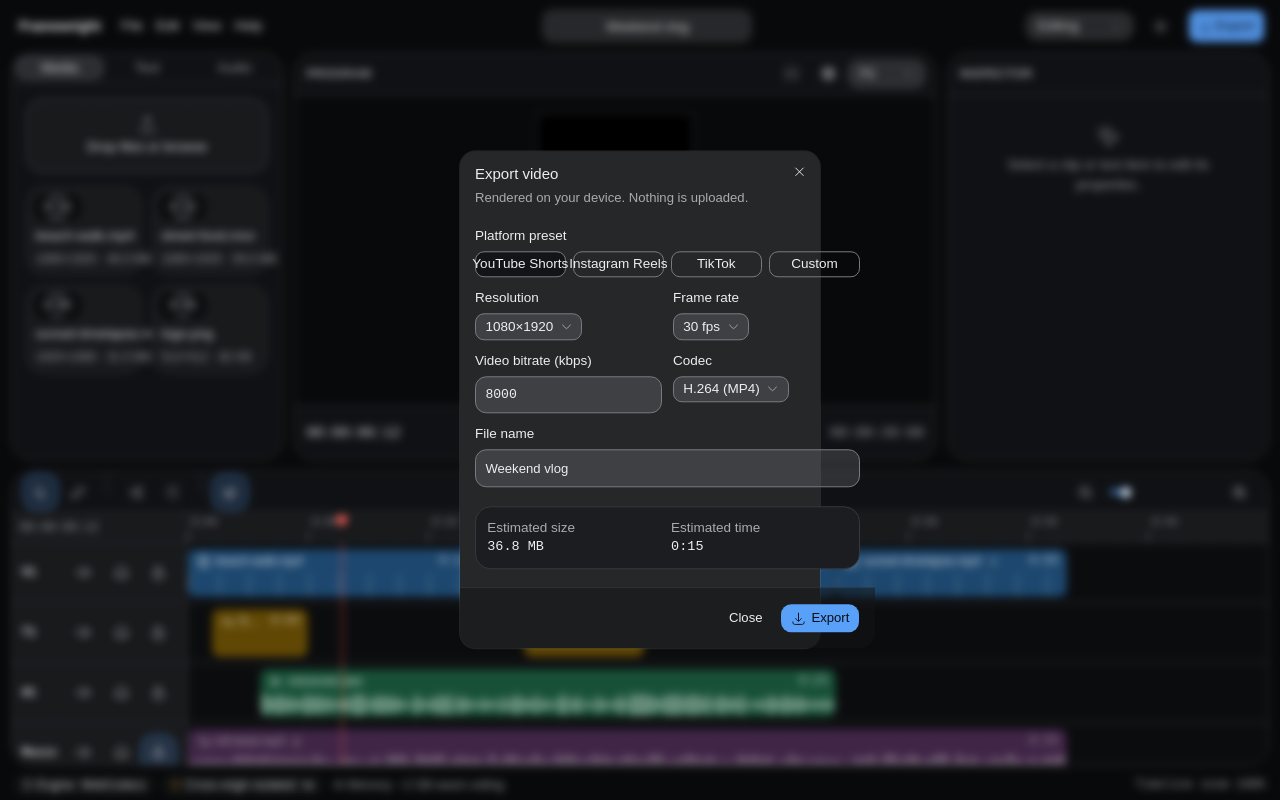
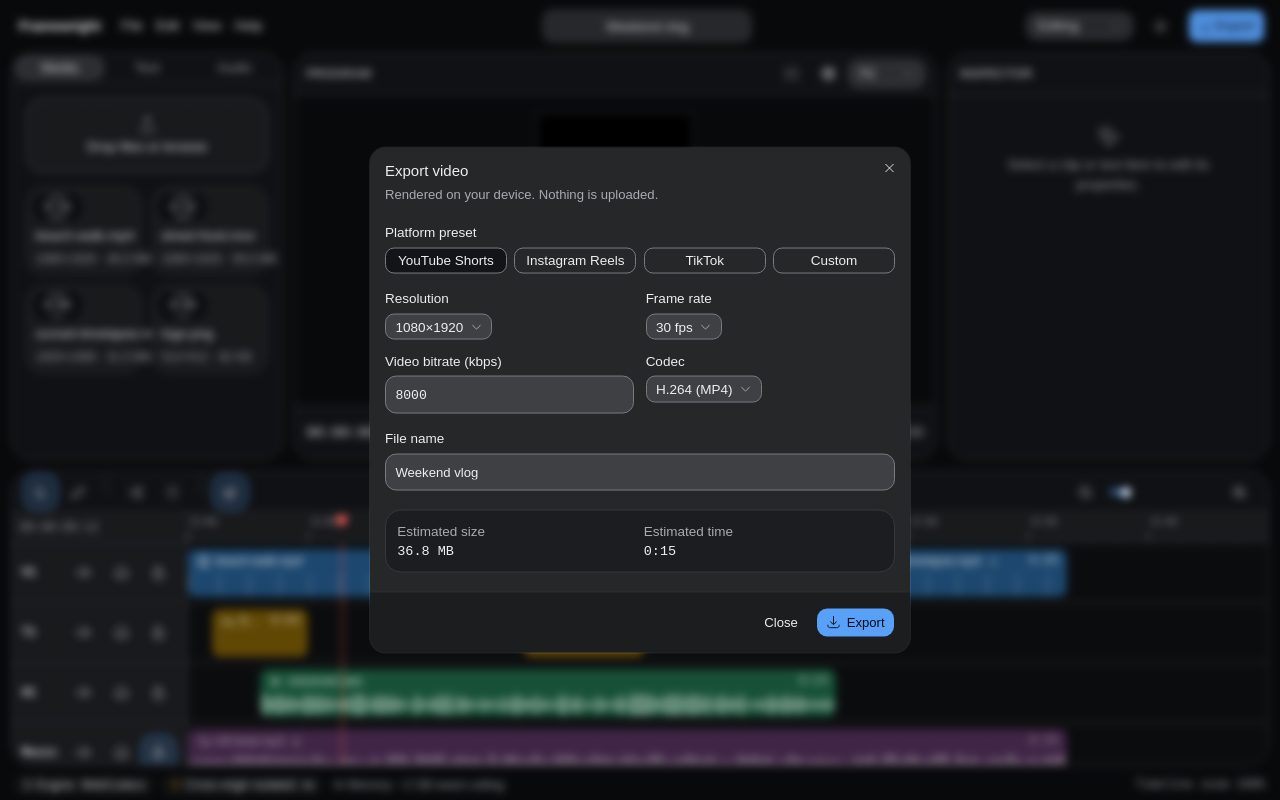
Before and after one commit to AdedigbaOluwad1/framewright, a React (Vite) app: page / in a window 1280 px wide. Both pictures are taken after a click on the button "Export". Built offline with nearby package versions, Linux system fonts and the light colour scheme.

Commit message:
fix: constrain export dialog width and let it scroll on short viewports

```diff
--- a/src/features/export/ExportDialog.tsx
+++ b/src/features/export/ExportDialog.tsx
@@ -80,7 +80,7 @@ export function ExportDialog({
       onOpenChange={(next) => (!running || next) && onOpenChange(next)}
     >
       <DialogContent
-        className="max-w-md gap-5"
+        className="max-h-[90vh] gap-5 overflow-y-auto sm:max-w-xl"
         onEscapeKeyDown={(event) => running && event.preventDefault()}
         onInteractOutside={(event) => running && event.preventDefault()}
       >
@@ -91,7 +91,7 @@ export function ExportDialog({
           </DialogDescription>
         </DialogHeader>
 
-        <fieldset disabled={running} className="flex flex-col gap-3">
+        <fieldset disabled={running} className="flex min-w-0 flex-col gap-4">
           <div className="flex flex-col gap-1.5">
             <Label className="text-[0.9rem]">Platform preset</Label>
             <ToggleGroup
@@ -103,7 +103,7 @@ export function ExportDialog({
               onValueChange={(value) =>
                 value && choosePreset(value as PlatformPreset)
               }
-              className="w-full"
+              className="grid w-full grid-cols-2 sm:grid-cols-4"
             >
               {(Object.keys(PRESET_LABELS) as PlatformPreset[]).map(
                 (preset) => (
```
